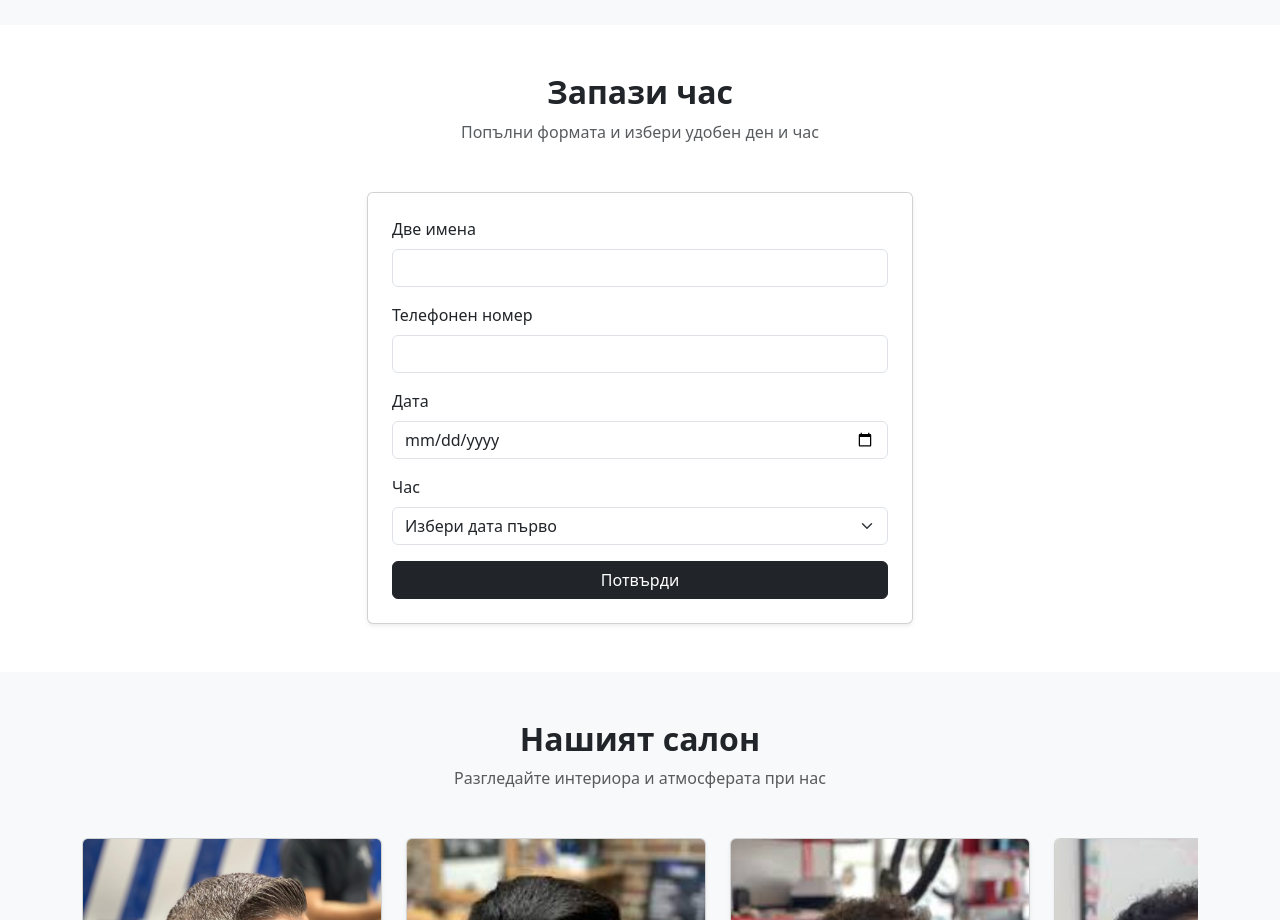
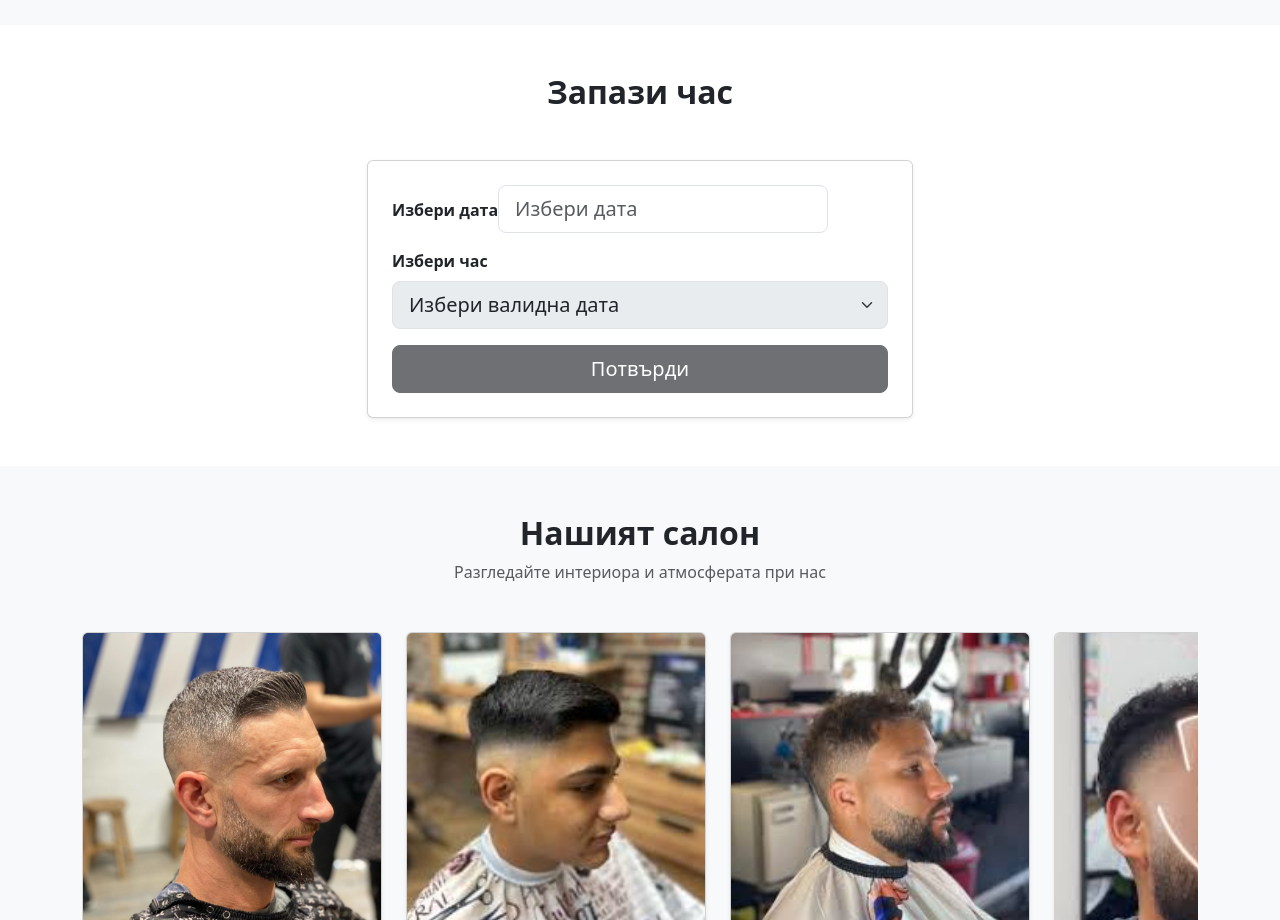
Before and after one commit to PavelKrastev-hub/fade-district-varna, a React (Vite) app in the folder client/: page / in a window 1280 px wide. Shown: the part 1300-2220 px from the top of the page. Built offline with nearby package versions, Linux system fonts and the light colour scheme; a web font is replaced by a local one.

Commit message:
Install date picker to better form for bookings

```diff
--- a/client/package.json
+++ b/client/package.json
@@ -11,7 +11,9 @@
   },
   "dependencies": {
     "bootstrap": "^5.3.8",
+    "date-fns": "^4.1.0",
     "react": "^19.2.4",
+    "react-datepicker": "^9.1.0",
     "react-dom": "^19.2.4",
     "react-hook-form": "^7.71.1",
     "react-icons": "^5.5.0",
--- a/client/src/components/booking/Booking.jsx
+++ b/client/src/components/booking/Booking.jsx
@@ -1,47 +1,135 @@
+import { useState } from "react";
+import DatePicker from "react-datepicker";
+import "react-datepicker/dist/react-datepicker.css";
+import { registerLocale } from "react-datepicker";
+import bg from "date-fns/locale/bg";
+registerLocale("bg", bg);
+
 export default function Booking() {
+
+    const [selectedDate, setSelectedDate] = useState(null);
+    const [times, setTimes] = useState([]);
+    const [selectedTime, setSelectedTime] = useState("");
+    const [error, setError] = useState("");
+
+    const handleDateChange = (date) => {
+
+        setSelectedDate(date);
+        setTimes([]);
+        setSelectedTime("");
+        setError("");
+
+        if (!date) return;
+
+        const day = date.getDay();
+
+        if (day === 0) {
+            setError("Неделя не е работен ден.");
+            return;
+        }
+
+        let startHour = 10;
+        let endHour = 19;
+
+        if (day === 6) {
+            endHour = 14;
+        }
+
+        const generatedTimes = [];
+
+        for (let hour = startHour; hour <= endHour; hour++) {
+            for (let minute of ["00", "30"]) {
+
+                let timeString = `${hour.toString().padStart(2, "0")}:${minute}`;
+
+                if (timeString === "13:00" || timeString === "13:30") continue;
+                if (hour === endHour && minute === "30") continue;
+
+                generatedTimes.push(timeString);
+            }
+        }
+
+        setTimes(generatedTimes);
+    };
+
+    const handleSubmit = (e) => {
+        e.preventDefault();
+
+        console.log("Date:", selectedDate);
+        console.log("Time:", selectedTime);
+    };
+
     return (
         <section className="py-5" id="booking">
             <div className="container">
-
                 <div className="text-center mb-5">
                     <h2 className="fw-bold">Запази час</h2>
-                    <p className="text-muted">Попълни формата и избери удобен ден и час</p>
                 </div>
 
                 <div className="row justify-content-center">
                     <div className="col-md-6">
 
-                        <form id="bookingForm" className="card p-4 shadow-sm">
+                        <form className="card p-4 shadow-sm" onSubmit={handleSubmit}>
 
                             <div className="mb-3">
-                                <label className="form-label">Две имена</label>
-                                <input type="text" className="form-control" required />
+                                <label className="form-label fw-bold">
+                                    Избери дата
+                                </label>
+
+                                <DatePicker
+                                    selected={selectedDate}
+                                    onChange={handleDateChange}
+                                    minDate={new Date()}
+                                    dateFormat="dd/MM/yyyy"
+                                    className="form-control form-control-lg"
+                                    placeholderText="Избери дата"
+                                    locale={'bg'}
+                                    filterDate={(date) => date.getDay() !== 0}
+                                />
+
+                                {error && (
+                                    <div className="text-danger small mt-2">
+                                        {error}
+                                    </div>
+                                )}
                             </div>
 
+                            {/* ✅ TIME SELECT */}
                             <div className="mb-3">
-                                <label className="form-label">Телефонен номер</label>
-                                <input type="tel" className="form-control" required />
-                            </div>
+                                <label className="form-label fw-bold">
+                                    Избери час
+                                </label>
 
-                            <div className="mb-3">
-                                <label className="form-label">Дата</label>
-                                <input type="date" id="dateInput" className="form-control" required />
-                                <div className="text-danger small mt-1 d-none" id="dateError">
-                                    Неделя не е работен ден.
-                                </div>
-                            </div>
+                                <select
+                                    className="form-select form-select-lg"
+                                    value={selectedTime}
+                                    onChange={(e) => setSelectedTime(e.target.value)}
+                                    disabled={times.length === 0}
+                                >
+                                    <option value="">
+                                        {times.length === 0
+                                            ? "Избери валидна дата"
+                                            : "Избери час"}
+                                    </option>
 
-                            <div className="mb-3">
-                                <label className="form-label">Час</label>
-                                <select id="timeSelect" className="form-select" required>
-                                    <option value="">Избери дата първо</option>
+                                    {times.map((time, index) => (
+                                        <option key={index} value={time}>
+                                            {time}
+                                        </option>
+                                    ))}
                                 </select>
                             </div>
 
-                            <button type="submit" className="btn btn-dark w-100">
+                            <button
+                                type="submit"
+                                className="btn btn-dark w-100 btn-lg"
+                                disabled={!selectedDate || !selectedTime}
+                            >
                                 Потвърди
                             </button>
+
                         </form>
+
                     </div>
                 </div>
             </div>
--- a/client/src/components/service-section/ServiceSection.jsx
+++ b/client/src/components/service-section/ServiceSection.jsx
@@ -6,19 +6,19 @@ export default function ServiceSection() {
 
     const services = [
         {
-            id: 1,
+            id: 'hair',
             name: "Коса",
             price: "15€",
             description: "Професионално мъжко подстригване с внимание към детайла."
         },
         {
-            id: 2,
+            id: 'beard',
             name: "Брада",
             price: "10€",
             description: "Оформяне и поддръжка на брада с прецизност и стил."
         },
         {
-            id: 3,
+            id: 'combo',
             name: "Комбо",
             price: "20€",
             description: "Подстригване + брада за цялостна визия."
```
Also changed, not shown: client/index.html (+0 -48 lines), 1 other file (tests, documents, lock files or other folders).
